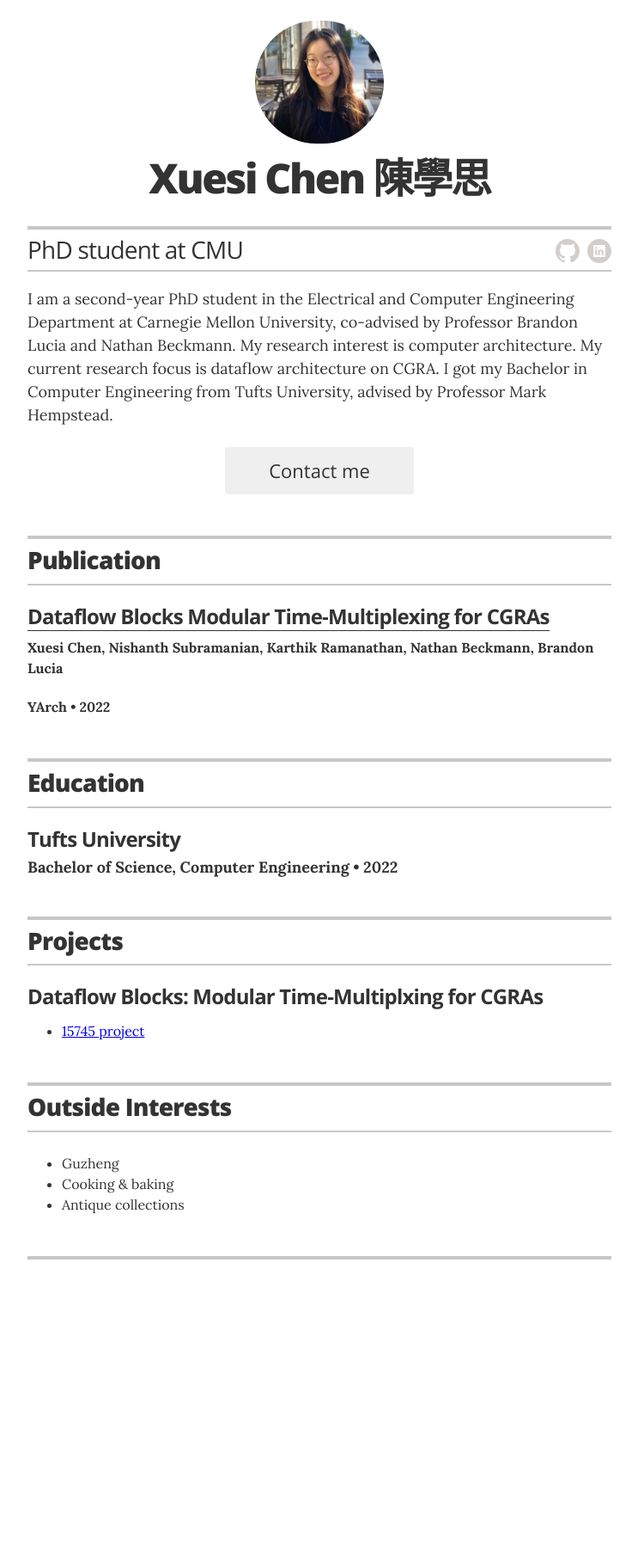
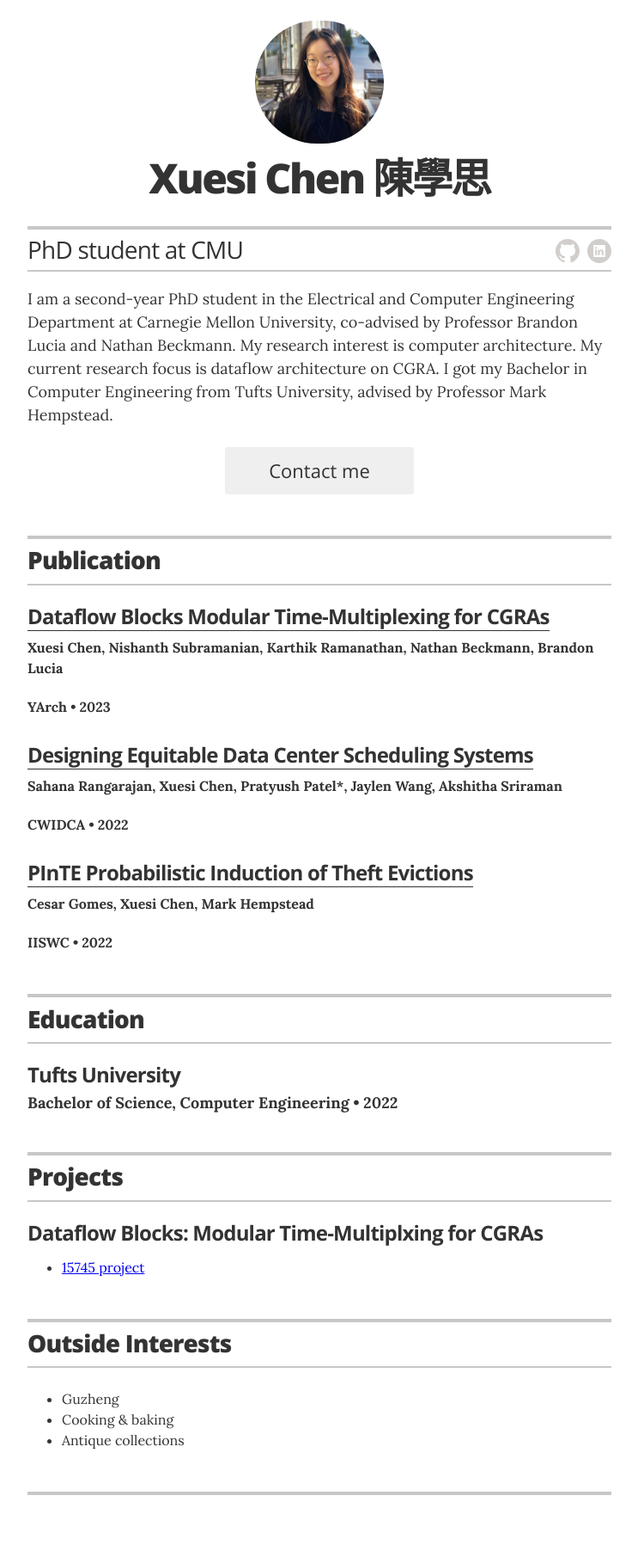
Before and after one commit to XuesiChen/xuesichen.github.io, a Jekyll site: the page built from index.html, in a window 1280 px wide. Shown: the whole page at 86% size, without its empty margins (268-1011 px from the left). Built offline with Jekyll 4.4.1, drawn with Linux system fonts in a browser that asks for light colours; before the commit the page ends 1537 px from its top, so only the background shows below that.

Commit message:
add more publications

```diff
--- a/_data/publication.yml
+++ b/_data/publication.yml
@@ -3,7 +3,20 @@
   authors: Xuesi Chen, Nishanth Subramanian, Karthik Ramanathan, Nathan Beckmann, Brandon Lucia
   venue: YArch
   url: "https://xuesichen.github.io/pdf/2023.yarch.dataflowblocks.pdf"
+  year: 2023
+
+- title: Designing Equitable Data Center Scheduling Systems
+  authors: Sahana Rangarajan, Xuesi Chen, Pratyush Patel*, Jaylen Wang, Akshitha Sriraman
+  venue: CWIDCA
+  url: "https://xuesichen.github.io/pdf/CWIDCA_2022.pdf"
   year: 2022
+
+- title: PInTE Probabilistic Induction of Theft Evictions
+  authors: Cesar Gomes, Xuesi Chen, Mark Hempstead
+  venue: IISWC
+  url: "https://xuesichen.github.io/pdf/PInTE.pdf"
+  year: 2022
+
 
 # VP of Global Communications
 # - company: Springfield International Human Rights Outreach
--- a/_layouts/resume.html
+++ b/_layouts/resume.html
@@ -78,8 +78,6 @@
 
         {% for publication in site.data.publication %}
         <div class="resume-item">
-          <!-- embed utl to the title -->
-
           <h3 class="resume-item-title" itemprop="title"><a href = "{{publication.url}}">{{ publication.title }}</a></h3>
           <h4 class="resume-item-copy">{{ publication.authors }}<h4>
           <h4 class="resume-item-copy">{{ publication.venue }} &bull; {{ publication.year }}</h4>
```
Also changed, not shown: 1 other file.
